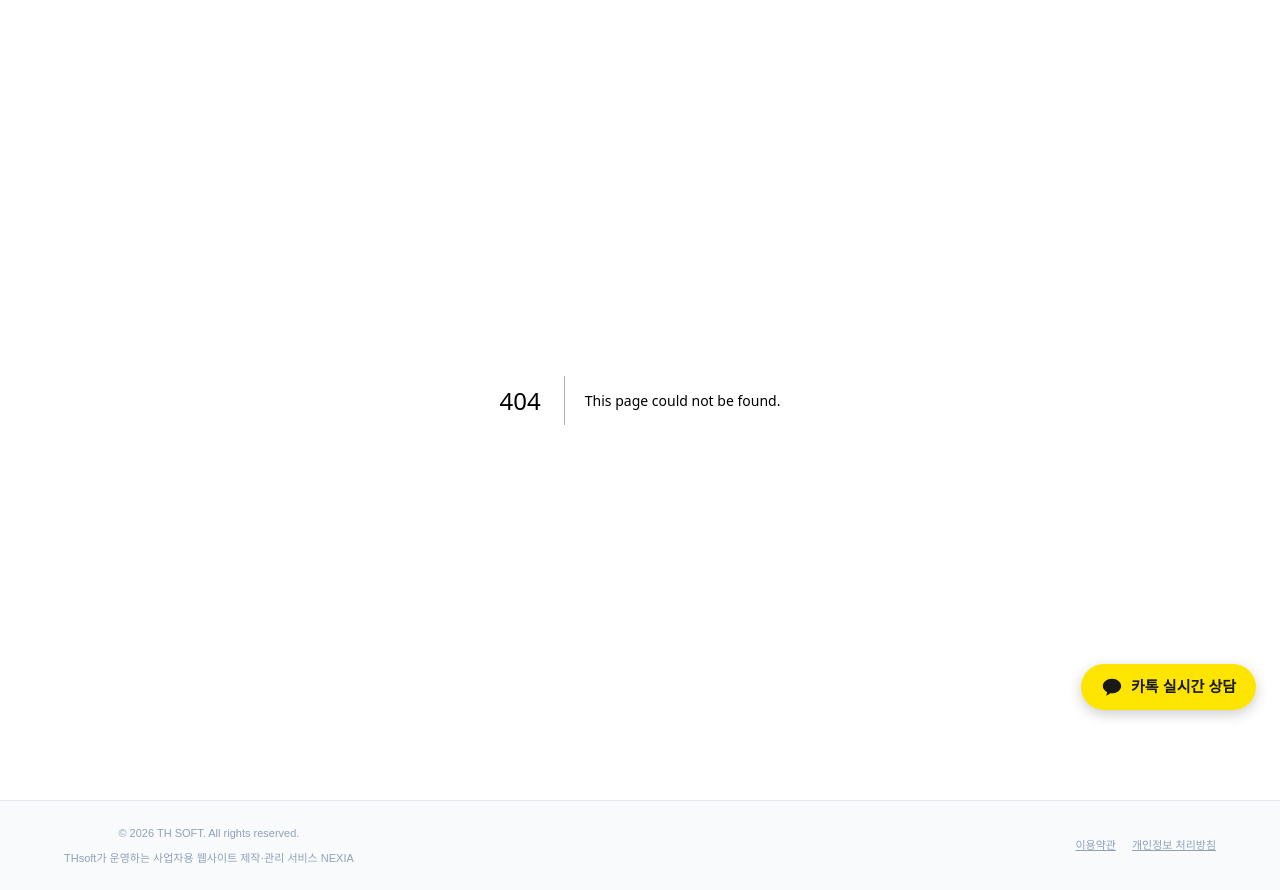
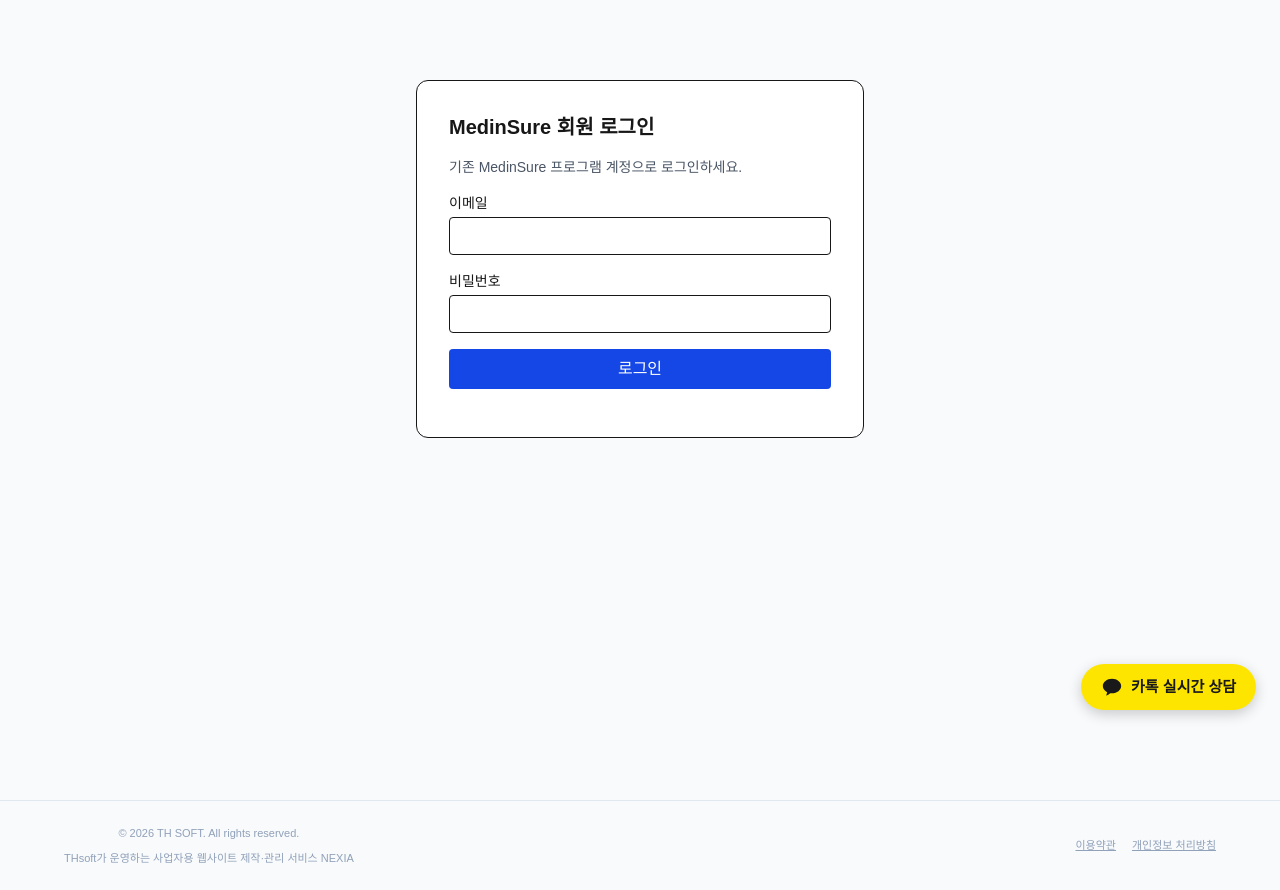
Before and after one commit to kk27286273-sys/nocode-builder, a Next.js app: page /medinsure/login in a window 1280 px wide. Before the commit this address had no page. Built offline with nearby package versions, Linux system fonts and the light colour scheme.

Commit message:
Use existing MedinSure Auth for web sign-in

```diff
--- /dev/null
+++ b/src/app/medinsure/login/page.tsx
@@ -0,0 +1,61 @@
+'use client';
+
+import { useState, type FormEvent } from 'react';
+import { getMedinsureAuthClient } from '@/lib/supabase/medinsure';
+
+export default function MedinsureLogin() {
+  const [message, setMessage] = useState('');
+  const [busy, setBusy] = useState(false);
+
+  async function signIn(event: FormEvent<HTMLFormElement>) {
+    event.preventDefault();
+    const form = event.currentTarget;
+    const fields = new FormData(form);
+    const email = String(fields.get('email') ?? '').trim();
+    const password = String(fields.get('password') ?? '');
+    setBusy(true);
+    setMessage('');
+    try {
+      const { data, error } = await getMedinsureAuthClient().auth.signInWithPassword({ email, password });
+      if (error || !data.session) {
+        setMessage('로그인에 실패했습니다. 이메일과 비밀번호를 확인해 주세요.');
+        return;
+      }
+      form.reset();
+      const response = await fetch('/api/medinsure/entitlement', {
+        headers: { Authorization: 'Bearer ' + data.session.access_token },
+        cache: 'no-store',
+        redirect: 'error',
+      });
+      const result = await response.json();
+      if (!response.ok || typeof result.allowed !== 'boolean') {
+        setMessage('로그인했습니다. 분석 권한을 확인할 수 없습니다.');
+        return;
+      }
+      setMessage(result.allowed ? '로그인했습니다. MedinSure 분석 이용이 허용됩니다.' : '로그인했습니다. MedinSure 분석 이용이 제한된 계정입니다.');
+    } catch {
+      setMessage('로그인 또는 분석 권한을 확인하지 못했습니다. 다시 시도해 주세요.');
+    } finally {
+      setBusy(false);
+    }
+  }
+
+  return (
+    <main className="min-h-screen bg-gray-50 px-4 py-20">
+      <form onSubmit={signIn} className="mx-auto grid max-w-md gap-4 rounded-xl border bg-white p-8">
+        <h1 className="text-xl font-bold">MedinSure 회원 로그인</h1>
+        <p className="text-sm text-gray-600">기존 MedinSure 프로그램 계정으로 로그인하세요.</p>
+        <label className="grid gap-1 text-sm">이메일
+          <input name="email" type="email" autoComplete="username" required className="rounded border p-2" />
+        </label>
+        <label className="grid gap-1 text-sm">비밀번호
+          <input name="password" type="password" autoComplete="current-password" required className="rounded border p-2" />
+        </label>
+        <button disabled={busy} type="submit" className="rounded bg-blue-700 p-2 text-white">
+          {busy ? '확인 중...' : '로그인'}
+        </button>
+        <p role="status" className="text-sm">{message}</p>
+      </form>
+    </main>
+  );
+}
--- /dev/null
+++ b/src/lib/supabase/medinsure.ts
@@ -0,0 +1,11 @@
+import { createClient } from '@supabase/supabase-js';
+
+export const medinsureAuthUrl = 'https://wplmbvrylxpdjhyooovx.supabase.co';
+
+let browserClient: ReturnType<typeof createClient> | undefined;
+
+export function getMedinsureAuthClient() {
+  const key = process.env.NEXT_PUBLIC_MEDINSURE_SUPABASE_PUBLISHABLE_KEY;
+  if (!key?.startsWith('sb_publishable_')) throw new Error('MedinSure Auth is not configured');
+  return browserClient ??= createClient(medinsureAuthUrl, key);
+}
--- a/src/proxy.ts
+++ b/src/proxy.ts
@@ -3,6 +3,18 @@ import { NextRequest, NextResponse } from 'next/server';
 const COOKIE_NAME = 'nexia_admin_session';
 
 export function proxy(request: NextRequest) {
+  if (request.nextUrl.pathname === '/api/medinsure/organization') {
+    return NextResponse.json({ error: 'organization_unavailable' }, { status: 403 });
+  }
+  if (request.nextUrl.pathname === '/organization') {
+    return new NextResponse('MedinSure organization access is unavailable.', { status: 403 });
+  }
+  if (request.nextUrl.pathname === '/login') {
+    if (!['medinsure.co.kr', 'www.medinsure.co.kr'].includes(request.nextUrl.hostname)) return NextResponse.next();
+    const url = request.nextUrl.clone();
+    url.pathname = '/medinsure/login';
+    return NextResponse.redirect(url);
+  }
   if (process.env.NEXT_PUBLIC_PRICING_REVIEW === 'true' && request.nextUrl.pathname === '/builder') {
     return NextResponse.next();
   }
@@ -24,5 +36,5 @@ export function proxy(request: NextRequest) {
 }
 
 export const config = {
-  matcher: ['/builder/:path*'],
+  matcher: ['/builder/:path*', '/login', '/organization', '/api/medinsure/organization'],
 };
```
